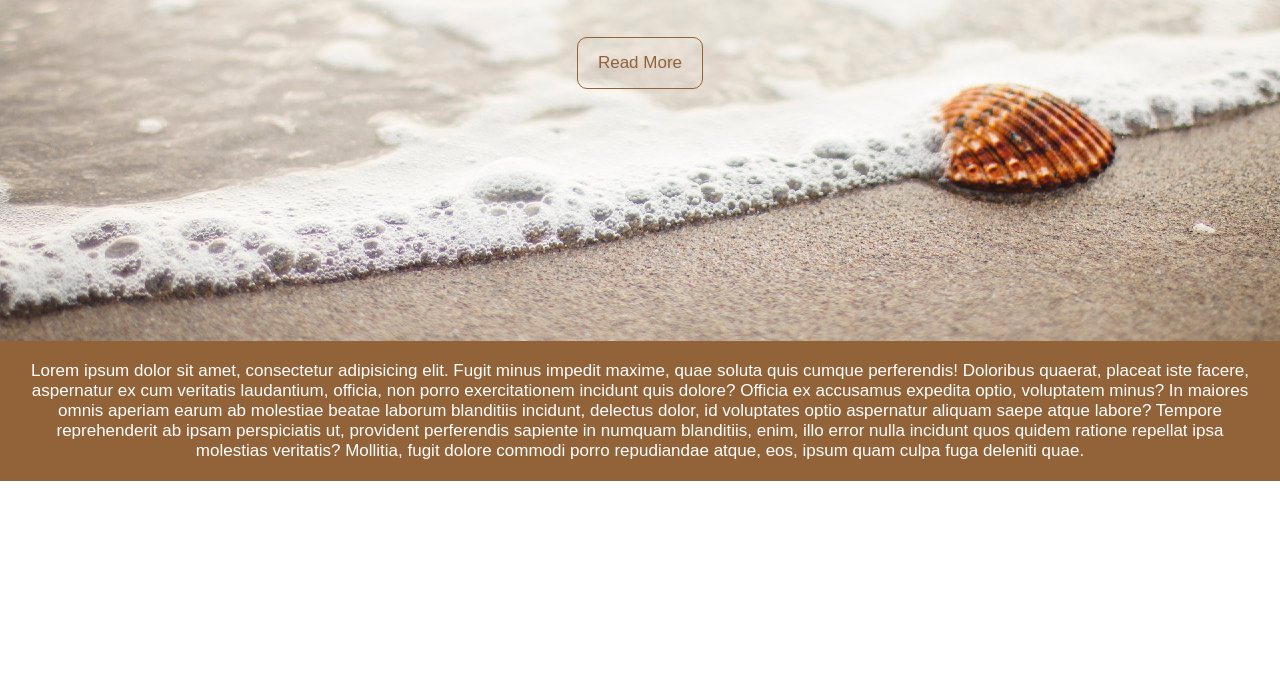
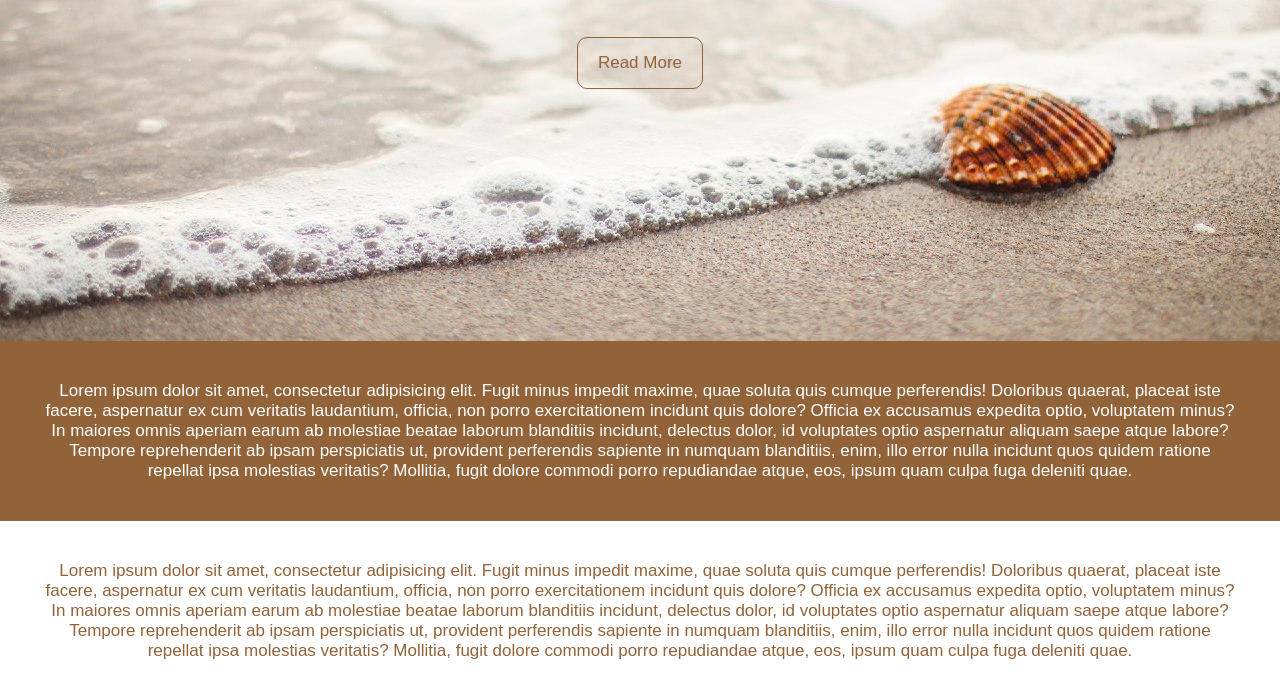
Before and after one commit to mginster22/fd-practice-05_page, a plain HTML site: page index.html in a window 1280 px wide. Shown: the part 509-1206 px from the top of the page. Before the commit the page ends 990 px from the top, so only its background shows below. Drawn offline with Linux system fonts and the light colour scheme.

Commit message:
created block info-us

```diff
--- a/assets/css/style.css
+++ b/assets/css/style.css
@@ -56,7 +56,11 @@ a {
 }
 
 .about-us{
-    padding: 10px;
+    padding: 20px;
     background-color:#926239;
     color:white;
 }
+.info-us{
+    padding: 20px;
+    color:#926239;
+}
--- a/index.html
+++ b/index.html
@@ -19,5 +19,11 @@
             Lorem ipsum dolor sit amet, consectetur adipisicing elit. Fugit minus impedit maxime, quae soluta quis cumque perferendis! Doloribus quaerat, placeat iste facere, aspernatur ex cum veritatis laudantium, officia, non porro exercitationem incidunt quis dolore? Officia ex accusamus expedita optio, voluptatem minus? In maiores omnis aperiam earum ab molestiae beatae laborum blanditiis incidunt, delectus dolor, id voluptates optio aspernatur aliquam saepe atque labore? Tempore reprehenderit ab ipsam perspiciatis ut, provident perferendis sapiente in numquam blanditiis, enim, illo error nulla incidunt quos quidem ratione repellat ipsa molestias veritatis? Mollitia, fugit dolore commodi porro repudiandae atque, eos, ipsum quam culpa fuga deleniti quae.
         </p>
     </section>
+    <section class="info-us">
+        <p class="info-us">
+            Lorem ipsum dolor sit amet, consectetur adipisicing elit. Fugit minus impedit maxime, quae soluta quis cumque perferendis! Doloribus quaerat, placeat iste facere, aspernatur ex cum veritatis laudantium, officia, non porro exercitationem incidunt quis dolore? Officia ex accusamus expedita optio, voluptatem minus? In maiores omnis aperiam earum ab molestiae beatae laborum blanditiis incidunt, delectus dolor, id voluptates optio aspernatur aliquam saepe atque labore? Tempore reprehenderit ab ipsam perspiciatis ut, provident perferendis sapiente in numquam blanditiis, enim, illo error nulla incidunt quos quidem ratione repellat ipsa molestias veritatis? Mollitia, fugit dolore commodi porro repudiandae atque, eos, ipsum quam culpa fuga deleniti quae.
+        </p>
+    </section>
+
 </body>
 </html>
```
